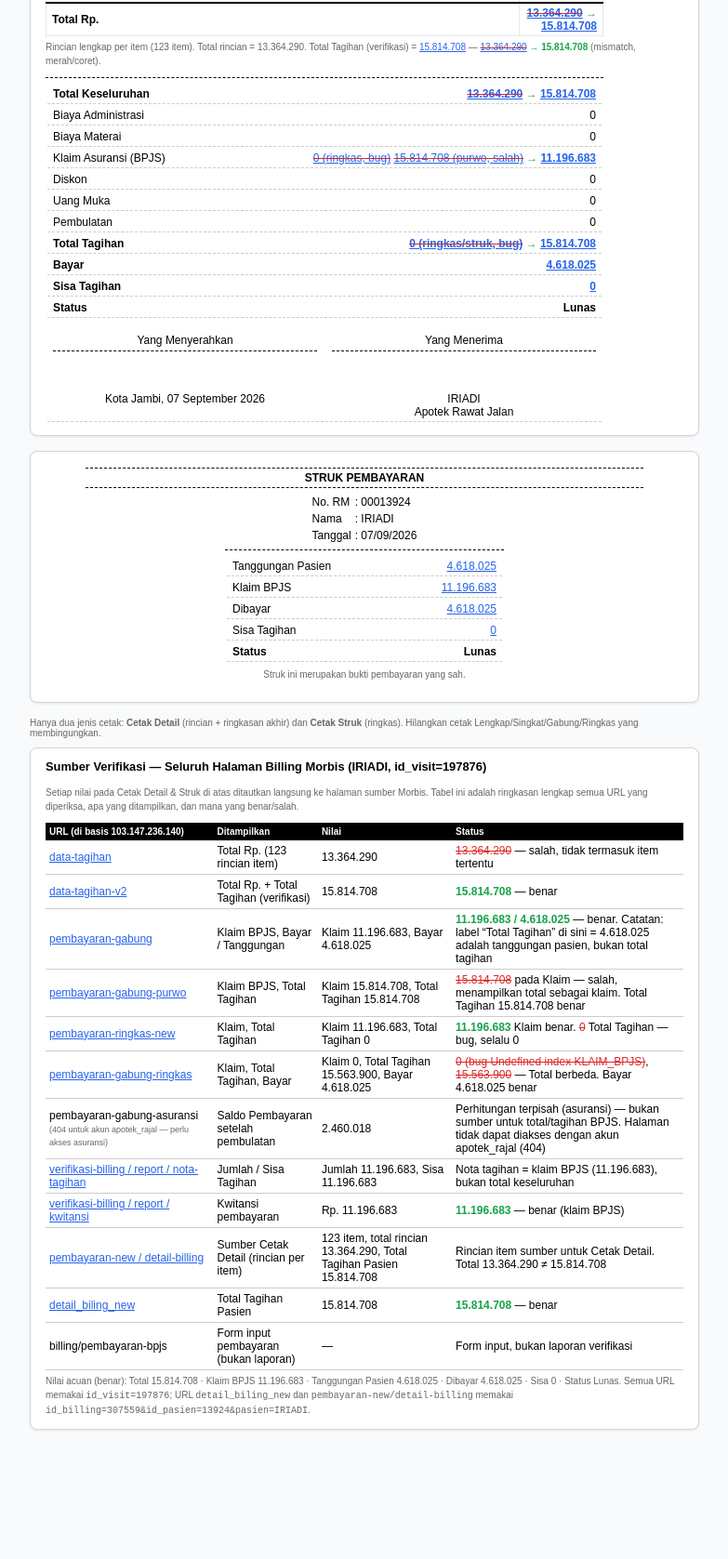
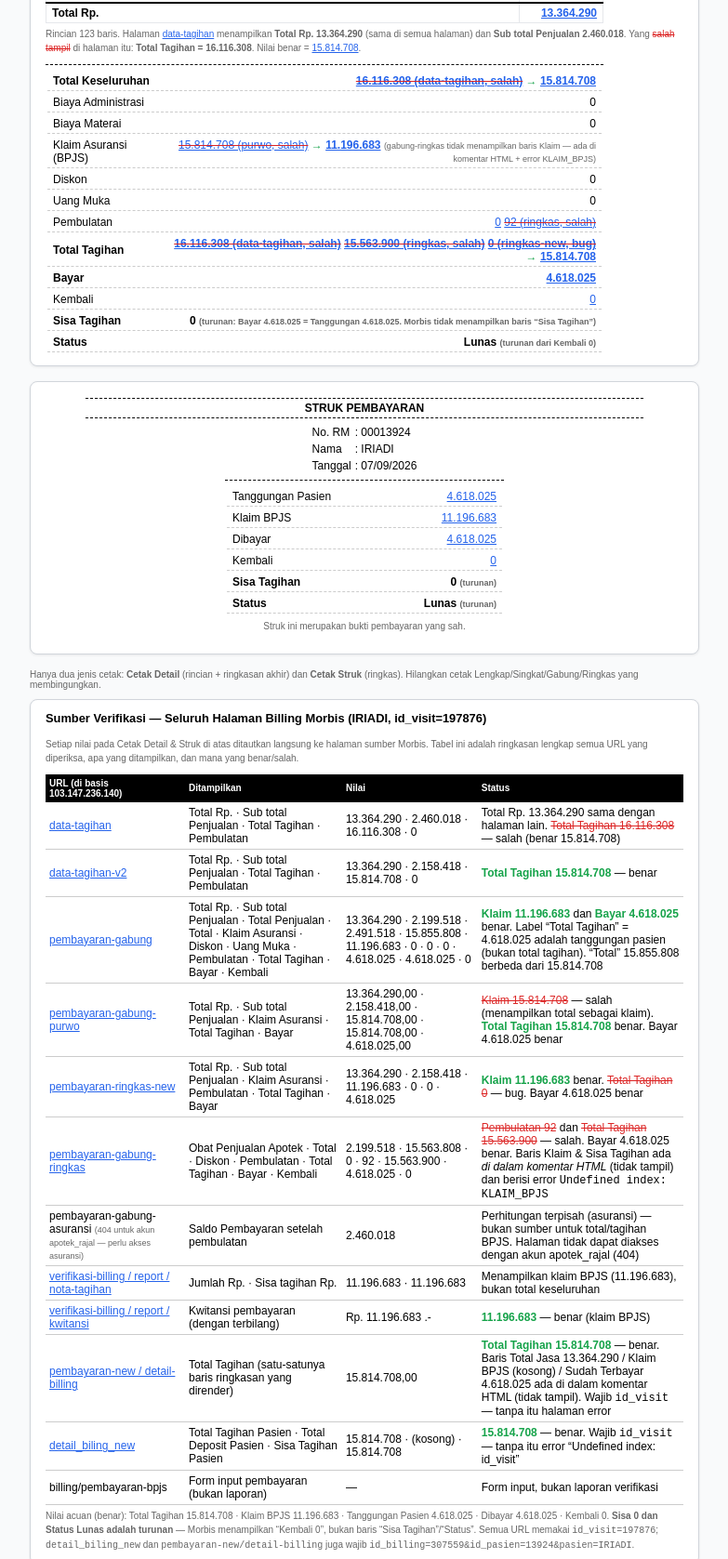
Before and after one commit to adptrawork/contoh-billing-bpjs, a plain HTML site: page index.html in a window 1280 px wide. Shown: the part 4673-6350 px from the top of the page at 93% size, without its empty margins (248-1031 px from the left). Before the commit the page ends 6243 px from the top, so only its background shows below. Drawn offline with Linux system fonts and the light colour scheme.

Commit message:
Selaraskan nominal dengan yang tampil di Morbis (16.116.308 salah; Kembali 0; tanpa blok ttd)

```diff
--- a/index.html
+++ b/index.html
@@ -218,39 +218,25 @@
     <tr><td>122</td><td>06/09/2026/VIP - VIP VIP</td><td align="right">650.000</td><td align="right">1</td><td align="right">0</td><td align="right">650.000</td></tr>
     <tr><td>123</td><td>07/09/2026/VIP - VIP VIP</td><td align="right">650.000</td><td align="right">1</td><td align="right">0</td><td align="right">650.000</td></tr>
     <tr class="sub-row"><td colspan="5">SubTotal : SEWA KAMAR</td><td align="right">2.600.000</td></tr>
-    <tr class="bold" style="border-top:2px solid #000;"><td colspan="5">Total Rp.</td><td align="right"><span class="wrong"><a href="http://103.147.236.140/billing/report/data-tagihan?id_visit=197876" target="_blank" rel="noopener noreferrer">13.364.290</a></span> <span class="correct">&rarr; <a href="http://103.147.236.140/billing/report/data-tagihan-v2?id_visit=197876" target="_blank" rel="noopener noreferrer">15.814.708</a></span></td></tr>
+    <tr class="bold" style="border-top:2px solid #000;"><td colspan="5">Total Rp.</td><td align="right"><a href="http://103.147.236.140/billing/report/data-tagihan?id_visit=197876" target="_blank" rel="noopener noreferrer">13.364.290</a></td></tr>
   </table>
-  <p class="note">Rincian lengkap per item (123 item). Total rincian = 13.364.290. Total Tagihan (verifikasi) = <a href="http://103.147.236.140/billing/report/data-tagihan-v2?id_visit=197876" target="_blank" rel="noopener noreferrer">15.814.708</a> — <span class="wrong"><a href="http://103.147.236.140/billing/report/data-tagihan?id_visit=197876" target="_blank" rel="noopener noreferrer">13.364.290</a></span> <span class="correct">→ 15.814.708</span> (mismatch, merah/coret).</p>
+  <p class="note">Rincian 123 baris. Halaman <a href="http://103.147.236.140/billing/report/data-tagihan?id_visit=197876" target="_blank" rel="noopener noreferrer">data-tagihan</a> menampilkan <strong>Total Rp. 13.364.290</strong> (sama di semua halaman) dan <strong>Sub total Penjualan 2.460.018</strong>. Yang <span class="wrong">salah tampil</span> di halaman itu: <strong>Total Tagihan = 16.116.308</strong>. Nilai benar = <a href="http://103.147.236.140/billing/report/data-tagihan-v2?id_visit=197876" target="_blank" rel="noopener noreferrer">15.814.708</a>.</p>
 
   <hr style="border:none;border-top:1px dashed #000;width:100%;max-width:600px;margin:5px 0;">
 
   <table class="final-tbl">
-    <tr class="bold"><td>Total Keseluruhan</td><td class="num"><span class="wrong"><a href="http://103.147.236.140/billing/report/data-tagihan?id_visit=197876" target="_blank" rel="noopener noreferrer">13.364.290</a></span> <span class="correct">→ <a href="http://103.147.236.140/billing/report/data-tagihan-v2?id_visit=197876" target="_blank" rel="noopener noreferrer">15.814.708</a></span></td></tr>
+    <tr class="bold"><td>Total Keseluruhan</td><td class="num"><span class="wrong"><a href="http://103.147.236.140/billing/report/data-tagihan?id_visit=197876" target="_blank" rel="noopener noreferrer">16.116.308 (data-tagihan, salah)</a></span> <span class="correct">→ <a href="http://103.147.236.140/billing/report/data-tagihan-v2?id_visit=197876" target="_blank" rel="noopener noreferrer">15.814.708</a></span></td></tr>
     <tr><td>Biaya Administrasi</td><td class="num">0</td></tr>
     <tr><td>Biaya Materai</td><td class="num">0</td></tr>
-    <tr><td>Klaim Asuransi (BPJS)</td><td class="num"><span class="wrong"><a href="http://103.147.236.140/billing/report/pembayaran-gabung-ringkas?id_visit=197876" target="_blank" rel="noopener noreferrer">0 (ringkas, bug)</a></span> <span class="wrong"><a href="http://103.147.236.140/billing/report/pembayaran-gabung-purwo?id_visit=197876" target="_blank" rel="noopener noreferrer">15.814.708 (purwo, salah)</a></span> <span class="correct">→ <a href="http://103.147.236.140/billing/report/pembayaran-gabung?id_visit=197876" target="_blank" rel="noopener noreferrer">11.196.683</a></span></td></tr>
+    <tr><td>Klaim Asuransi (BPJS)</td><td class="num"><span class="wrong"><a href="http://103.147.236.140/billing/report/pembayaran-gabung-purwo?id_visit=197876" target="_blank" rel="noopener noreferrer">15.814.708 (purwo, salah)</a></span> <span class="correct">→ <a href="http://103.147.236.140/billing/report/pembayaran-gabung?id_visit=197876" target="_blank" rel="noopener noreferrer">11.196.683</a></span> <span class="note-inline">(gabung-ringkas tidak menampilkan baris Klaim — ada di komentar HTML + error KLAIM_BPJS)</span></td></tr>
     <tr><td>Diskon</td><td class="num">0</td></tr>
     <tr><td>Uang Muka</td><td class="num">0</td></tr>
-    <tr><td>Pembulatan</td><td class="num">0</td></tr>
-    <tr class="bold"><td>Total Tagihan</td><td class="num"><span class="wrong"><a href="http://103.147.236.140/billing/report/pembayaran-ringkas-new?id_visit=197876" target="_blank" rel="noopener noreferrer">0 (ringkas/struk, bug)</a></span> <span class="correct">→ <a href="http://103.147.236.140/billing/report/data-tagihan-v2?id_visit=197876" target="_blank" rel="noopener noreferrer">15.814.708</a></span></td></tr>
+    <tr><td>Pembulatan</td><td class="num"><a href="http://103.147.236.140/billing/report/pembayaran-gabung?id_visit=197876" target="_blank" rel="noopener noreferrer">0</a> <span class="wrong"><a href="http://103.147.236.140/billing/report/pembayaran-gabung-ringkas?id_visit=197876" target="_blank" rel="noopener noreferrer">92 (ringkas, salah)</a></span></td></tr>
+    <tr class="bold"><td>Total Tagihan</td><td class="num"><span class="wrong"><a href="http://103.147.236.140/billing/report/data-tagihan?id_visit=197876" target="_blank" rel="noopener noreferrer">16.116.308 (data-tagihan, salah)</a></span> <span class="wrong"><a href="http://103.147.236.140/billing/report/pembayaran-gabung-ringkas?id_visit=197876" target="_blank" rel="noopener noreferrer">15.563.900 (ringkas, salah)</a></span> <span class="wrong"><a href="http://103.147.236.140/billing/report/pembayaran-ringkas-new?id_visit=197876" target="_blank" rel="noopener noreferrer">0 (ringkas-new, bug)</a></span> <span class="correct">→ <a href="http://103.147.236.140/billing/report/data-tagihan-v2?id_visit=197876" target="_blank" rel="noopener noreferrer">15.814.708</a></span></td></tr>
     <tr class="bold"><td>Bayar</td><td class="num"><a href="http://103.147.236.140/billing/report/pembayaran-gabung?id_visit=197876" target="_blank" rel="noopener noreferrer">4.618.025</a></td></tr>
-    <tr class="bold"><td>Sisa Tagihan</td><td class="num"><a href="http://103.147.236.140/billing/report/pembayaran-gabung-ringkas?id_visit=197876" target="_blank" rel="noopener noreferrer">0</a></td></tr>
-    <tr class="bold"><td>Status</td><td class="num">Lunas</td></tr>
-    <tr><td colspan="2">
-      <div style="display:grid;grid-template-columns:1fr 1fr;gap:16px;margin-top:12px;">
-        <div style="text-align:center;">
-          <div style="border-bottom:1px dashed #000;padding-bottom:4px;margin-bottom:4px;">Yang Menyerahkan</div>
-          <div style="height:40px;"></div>
-          <div>Kota Jambi, 07 September 2026</div>
-        </div>
-        <div style="text-align:center;">
-          <div style="border-bottom:1px dashed #000;padding-bottom:4px;margin-bottom:4px;">Yang Menerima</div>
-          <div style="height:40px;"></div>
-          <div>IRIADI</div>
-          <div>Apotek Rawat Jalan</div>
-        </div>
-      </div>
-    </td></tr>
+    <tr><td>Kembali</td><td class="num"><a href="http://103.147.236.140/billing/report/pembayaran-gabung?id_visit=197876" target="_blank" rel="noopener noreferrer">0</a></td></tr>
+    <tr class="bold"><td>Sisa Tagihan</td><td class="num">0 <span class="note-inline">(turunan: Bayar 4.618.025 = Tanggungan 4.618.025. Morbis tidak menampilkan baris “Sisa Tagihan”)</span></td></tr>
+    <tr class="bold"><td>Status</td><td class="num">Lunas <span class="note-inline">(turunan dari Kembali 0)</span></td></tr>
   </table>
 
 </div>
@@ -270,8 +256,9 @@
     <tr><td>Tanggungan Pasien</td><td class="num"><a href="http://103.147.236.140/billing/report/pembayaran-gabung?id_visit=197876" target="_blank" rel="noopener noreferrer">4.618.025</a></td></tr>
     <tr><td>Klaim BPJS</td><td class="num"><a href="http://103.147.236.140/billing/report/pembayaran-gabung?id_visit=197876" target="_blank" rel="noopener noreferrer">11.196.683</a></td></tr>
     <tr><td>Dibayar</td><td class="num"><a href="http://103.147.236.140/billing/report/pembayaran-gabung?id_visit=197876" target="_blank" rel="noopener noreferrer">4.618.025</a></td></tr>
-    <tr><td>Sisa Tagihan</td><td class="num"><a href="http://103.147.236.140/billing/report/pembayaran-gabung-ringkas?id_visit=197876" target="_blank" rel="noopener noreferrer">0</a></td></tr>
-    <tr class="bold"><td>Status</td><td class="num">Lunas</td></tr>
+    <tr><td>Kembali</td><td class="num"><a href="http://103.147.236.140/billing/report/pembayaran-gabung?id_visit=197876" target="_blank" rel="noopener noreferrer">0</a></td></tr>
+    <tr class="bold"><td>Sisa Tagihan</td><td class="num">0 <span class="note-inline">(turunan)</span></td></tr>
+    <tr class="bold"><td>Status</td><td class="num">Lunas <span class="note-inline">(turunan)</span></td></tr>
   </table>
   <p class="note" style="text-align:center;">Struk ini merupakan bukti pembayaran yang sah.</p>
 </div>
@@ -297,39 +284,39 @@
     <tbody>
       <tr>
         <td style="padding:4px;border-bottom:1px solid #ccc;"><a href="http://103.147.236.140/billing/report/data-tagihan?id_visit=197876" target="_blank" rel="noopener noreferrer">data-tagihan</a></td>
-        <td style="padding:4px;border-bottom:1px solid #ccc;">Total Rp. (123 rincian item)</td>
-        <td style="padding:4px;border-bottom:1px solid #ccc;">13.364.290</td>
-        <td style="padding:4px;border-bottom:1px solid #ccc;"><span class="wrong">13.364.290</span> — salah, tidak termasuk item tertentu</td>
+        <td style="padding:4px;border-bottom:1px solid #ccc;">Total Rp. · Sub total Penjualan · Total Tagihan · Pembulatan</td>
+        <td style="padding:4px;border-bottom:1px solid #ccc;">13.364.290 · 2.460.018 · 16.116.308 · 0</td>
+        <td style="padding:4px;border-bottom:1px solid #ccc;">Total Rp. 13.364.290 sama dengan halaman lain. <span class="wrong">Total Tagihan 16.116.308</span> — salah (benar 15.814.708)</td>
       </tr>
       <tr>
         <td style="padding:4px;border-bottom:1px solid #ccc;"><a href="http://103.147.236.140/billing/report/data-tagihan-v2?id_visit=197876" target="_blank" rel="noopener noreferrer">data-tagihan-v2</a></td>
-        <td style="padding:4px;border-bottom:1px solid #ccc;">Total Rp. + Total Tagihan (verifikasi)</td>
-        <td style="padding:4px;border-bottom:1px solid #ccc;">15.814.708</td>
-        <td style="padding:4px;border-bottom:1px solid #ccc;"><span class="correct">15.814.708</span> — benar</td>
+        <td style="padding:4px;border-bottom:1px solid #ccc;">Total Rp. · Sub total Penjualan · Total Tagihan · Pembulatan</td>
+        <td style="padding:4px;border-bottom:1px solid #ccc;">13.364.290 · 2.158.418 · 15.814.708 · 0</td>
+        <td style="padding:4px;border-bottom:1px solid #ccc;"><span class="correct">Total Tagihan 15.814.708</span> — benar</td>
       </tr>
       <tr>
         <td style="padding:4px;border-bottom:1px solid #ccc;"><a href="http://103.147.236.140/billing/report/pembayaran-gabung?id_visit=197876" target="_blank" rel="noopener noreferrer">pembayaran-gabung</a></td>
-        <td style="padding:4px;border-bottom:1px solid #ccc;">Klaim BPJS, Bayar / Tanggungan</td>
-        <td style="padding:4px;border-bottom:1px solid #ccc;">Klaim 11.196.683, Bayar 4.618.025</td>
-        <td style="padding:4px;border-bottom:1px solid #ccc;"><span class="correct">11.196.683 / 4.618.025</span> — benar. Catatan: label “Total Tagihan” di sini = 4.618.025 adalah tanggungan pasien, bukan total tagihan</td>
+        <td style="padding:4px;border-bottom:1px solid #ccc;">Total Rp. · Sub total Penjualan · Total Penjualan · Total · Klaim Asuransi · Diskon · Uang Muka · Pembulatan · Total Tagihan · Bayar · Kembali</td>
+        <td style="padding:4px;border-bottom:1px solid #ccc;">13.364.290 · 2.199.518 · 2.491.518 · 15.855.808 · 11.196.683 · 0 · 0 · 0 · 4.618.025 · 4.618.025 · 0</td>
+        <td style="padding:4px;border-bottom:1px solid #ccc;"><span class="correct">Klaim 11.196.683</span> dan <span class="correct">Bayar 4.618.025</span> benar. Label “Total Tagihan” = 4.618.025 adalah tanggungan pasien (bukan total tagihan). “Total” 15.855.808 berbeda dari 15.814.708</td>
       </tr>
       <tr>
         <td style="padding:4px;border-bottom:1px solid #ccc;"><a href="http://103.147.236.140/billing/report/pembayaran-gabung-purwo?id_visit=197876" target="_blank" rel="noopener noreferrer">pembayaran-gabung-purwo</a></td>
-        <td style="padding:4px;border-bottom:1px solid #ccc;">Klaim BPJS, Total Tagihan</td>
-        <td style="padding:4px;border-bottom:1px solid #ccc;">Klaim 15.814.708, Total Tagihan 15.814.708</td>
-        <td style="padding:4px;border-bottom:1px solid #ccc;"><span class="wrong">15.814.708</span> pada Klaim — salah, menampilkan total sebagai klaim. Total Tagihan 15.814.708 benar</td>
+        <td style="padding:4px;border-bottom:1px solid #ccc;">Total Rp. · Sub total Penjualan · Klaim Asuransi · Total Tagihan · Bayar</td>
+        <td style="padding:4px;border-bottom:1px solid #ccc;">13.364.290,00 · 2.158.418,00 · 15.814.708,00 · 15.814.708,00 · 4.618.025,00</td>
+        <td style="padding:4px;border-bottom:1px solid #ccc;"><span class="wrong">Klaim 15.814.708</span> — salah (menampilkan total sebagai klaim). <span class="correct">Total Tagihan 15.814.708</span> benar. Bayar 4.618.025 benar</td>
       </tr>
       <tr>
         <td style="padding:4px;border-bottom:1px solid #ccc;"><a href="http://103.147.236.140/billing/report/pembayaran-ringkas-new?id_visit=197876" target="_blank" rel="noopener noreferrer">pembayaran-ringkas-new</a></td>
-        <td style="padding:4px;border-bottom:1px solid #ccc;">Klaim, Total Tagihan</td>
-        <td style="padding:4px;border-bottom:1px solid #ccc;">Klaim 11.196.683, Total Tagihan 0</td>
-        <td style="padding:4px;border-bottom:1px solid #ccc;"><span class="correct">11.196.683</span> Klaim benar. <span class="wrong">0</span> Total Tagihan — bug, selalu 0</td>
+        <td style="padding:4px;border-bottom:1px solid #ccc;">Total Rp. · Sub total Penjualan · Klaim Asuransi · Pembulatan · Total Tagihan · Bayar</td>
+        <td style="padding:4px;border-bottom:1px solid #ccc;">13.364.290 · 2.158.418 · 11.196.683 · 0 · 0 · 4.618.025</td>
+        <td style="padding:4px;border-bottom:1px solid #ccc;"><span class="correct">Klaim 11.196.683</span> benar. <span class="wrong">Total Tagihan 0</span> — bug. Bayar 4.618.025 benar</td>
       </tr>
       <tr>
         <td style="padding:4px;border-bottom:1px solid #ccc;"><a href="http://103.147.236.140/billing/report/pembayaran-gabung-ringkas?id_visit=197876" target="_blank" rel="noopener noreferrer">pembayaran-gabung-ringkas</a></td>
-        <td style="padding:4px;border-bottom:1px solid #ccc;">Klaim, Total Tagihan, Bayar</td>
-        <td style="padding:4px;border-bottom:1px solid #ccc;">Klaim 0, Total Tagihan 15.563.900, Bayar 4.618.025</td>
-        <td style="padding:4px;border-bottom:1px solid #ccc;"><span class="wrong">0 (bug Undefined index KLAIM_BPJS)</span>, <span class="wrong">15.563.900</span> — Total berbeda. Bayar 4.618.025 benar</td>
+        <td style="padding:4px;border-bottom:1px solid #ccc;">Obat Penjualan Apotek · Total · Diskon · Pembulatan · Total Tagihan · Bayar · Kembali</td>
+        <td style="padding:4px;border-bottom:1px solid #ccc;">2.199.518 · 15.563.808 · 0 · 92 · 15.563.900 · 4.618.025 · 0</td>
+        <td style="padding:4px;border-bottom:1px solid #ccc;"><span class="wrong">Pembulatan 92</span> dan <span class="wrong">Total Tagihan 15.563.900</span> — salah. Bayar 4.618.025 benar. Baris Klaim &amp; Sisa Tagihan ada <em>di dalam komentar HTML</em> (tidak tampil) dan berisi error <code>Undefined index: KLAIM_BPJS</code></td>
       </tr>
       <tr>
         <td style="padding:4px;border-bottom:1px solid #ccc;">pembayaran-gabung-asuransi <span class="note-inline">(404 untuk akun apotek_rajal — perlu akses asuransi)</span></td>
@@ -339,27 +326,27 @@
       </tr>
       <tr>
         <td style="padding:4px;border-bottom:1px solid #ccc;"><a href="http://103.147.236.140/billing/verifikasi-billing/report/nota-tagihan?id_visit=197876" target="_blank" rel="noopener noreferrer">verifikasi-billing / report / nota-tagihan</a></td>
-        <td style="padding:4px;border-bottom:1px solid #ccc;">Jumlah / Sisa Tagihan</td>
-        <td style="padding:4px;border-bottom:1px solid #ccc;">Jumlah 11.196.683, Sisa 11.196.683</td>
-        <td style="padding:4px;border-bottom:1px solid #ccc;">Nota tagihan = klaim BPJS (11.196.683), bukan total keseluruhan</td>
+        <td style="padding:4px;border-bottom:1px solid #ccc;">Jumlah Rp. · Sisa tagihan Rp.</td>
+        <td style="padding:4px;border-bottom:1px solid #ccc;">11.196.683 · 11.196.683</td>
+        <td style="padding:4px;border-bottom:1px solid #ccc;">Menampilkan klaim BPJS (11.196.683), bukan total keseluruhan</td>
       </tr>
       <tr>
         <td style="padding:4px;border-bottom:1px solid #ccc;"><a href="http://103.147.236.140/billing/verifikasi-billing/report/kwitansi?id_visit=197876" target="_blank" rel="noopener noreferrer">verifikasi-billing / report / kwitansi</a></td>
-        <td style="padding:4px;border-bottom:1px solid #ccc;">Kwitansi pembayaran</td>
-        <td style="padding:4px;border-bottom:1px solid #ccc;">Rp. 11.196.683</td>
+        <td style="padding:4px;border-bottom:1px solid #ccc;">Kwitansi pembayaran (dengan terbilang)</td>
+        <td style="padding:4px;border-bottom:1px solid #ccc;">Rp. 11.196.683 .-</td>
         <td style="padding:4px;border-bottom:1px solid #ccc;"><span class="correct">11.196.683</span> — benar (klaim BPJS)</td>
       </tr>
       <tr>
-        <td style="padding:4px;border-bottom:1px solid #ccc;"><a href="http://103.147.236.140/billing/pembayaran-new/detail-billing?id_billing=307559&amp;id_pasien=13924&amp;pasien=IRIADI" target="_blank" rel="noopener noreferrer">pembayaran-new / detail-billing</a></td>
-        <td style="padding:4px;border-bottom:1px solid #ccc;">Sumber Cetak Detail (rincian per item)</td>
-        <td style="padding:4px;border-bottom:1px solid #ccc;">123 item, total rincian 13.364.290, Total Tagihan Pasien 15.814.708</td>
-        <td style="padding:4px;border-bottom:1px solid #ccc;">Rincian item sumber untuk Cetak Detail. Total 13.364.290 ≠ 15.814.708</td>
+        <td style="padding:4px;border-bottom:1px solid #ccc;"><a href="http://103.147.236.140/billing/pembayaran-new/detail-billing?id_billing=307559&amp;id_pasien=13924&amp;pasien=IRIADI&amp;id_visit=197876" target="_blank" rel="noopener noreferrer">pembayaran-new / detail-billing</a></td>
+        <td style="padding:4px;border-bottom:1px solid #ccc;">Total Tagihan (satu-satunya baris ringkasan yang dirender)</td>
+        <td style="padding:4px;border-bottom:1px solid #ccc;">15.814.708,00</td>
+        <td style="padding:4px;border-bottom:1px solid #ccc;"><span class="correct">Total Tagihan 15.814.708</span> — benar. Baris Total Jasa 13.364.290 / Klaim BPJS (kosong) / Sudah Terbayar 4.618.025 ada di dalam komentar HTML (tidak tampil). Wajib <code>id_visit</code> — tanpa itu halaman error</td>
       </tr>
       <tr>
-        <td style="padding:4px;border-bottom:1px solid #ccc;"><a href="http://103.147.236.140/billing/detail_biling_new?id_billing=307559&amp;id_pasien=13924&amp;pasien=IRIADI" target="_blank" rel="noopener noreferrer">detail_biling_new</a></td>
-        <td style="padding:4px;border-bottom:1px solid #ccc;">Total Tagihan Pasien</td>
-        <td style="padding:4px;border-bottom:1px solid #ccc;">15.814.708</td>
-        <td style="padding:4px;border-bottom:1px solid #ccc;"><span class="correct">15.814.708</span> — benar</td>
+        <td style="padding:4px;border-bottom:1px solid #ccc;"><a href="http://103.147.236.140/billing/detail_biling_new?id_billing=307559&amp;id_pasien=13924&amp;pasien=IRIADI&amp;id_visit=197876" target="_blank" rel="noopener noreferrer">detail_biling_new</a></td>
+        <td style="padding:4px;border-bottom:1px solid #ccc;">Total Tagihan Pasien · Total Deposit Pasien · Sisa Tagihan Pasien</td>
+        <td style="padding:4px;border-bottom:1px solid #ccc;">15.814.708 · (kosong) · 15.814.708</td>
+        <td style="padding:4px;border-bottom:1px solid #ccc;"><span class="correct">15.814.708</span> — benar. Wajib <code>id_visit</code> — tanpa itu error “Undefined index: id_visit”</td>
       </tr>
       <tr>
         <td style="padding:4px;border-bottom:1px solid #ccc;">billing/pembayaran-bpjs</td>
@@ -369,7 +356,7 @@
       </tr>
     </tbody>
   </table>
-  <p class="note" style="margin-bottom:0;">Nilai acuan (benar): Total 15.814.708 · Klaim BPJS 11.196.683 · Tanggungan Pasien 4.618.025 · Dibayar 4.618.025 · Sisa 0 · Status Lunas. Semua URL memakai <code>id_visit=197876</code>; URL <code>detail_biling_new</code> dan <code>pembayaran-new/detail-billing</code> memakai <code>id_billing=307559&amp;id_pasien=13924&amp;pasien=IRIADI</code>.</p>
+  <p class="note" style="margin-bottom:0;">Nilai acuan (benar): Total Tagihan 15.814.708 · Klaim BPJS 11.196.683 · Tanggungan Pasien 4.618.025 · Dibayar 4.618.025 · Kembali 0. <strong>Sisa 0 dan Status Lunas adalah turunan</strong> — Morbis menampilkan “Kembali 0”, bukan baris “Sisa Tagihan”/“Status”. Semua URL memakai <code>id_visit=197876</code>; <code>detail_biling_new</code> dan <code>pembayaran-new/detail-billing</code> juga wajib <code>id_billing=307559&amp;id_pasien=13924&amp;pasien=IRIADI</code>.</p>
 </div>
 
 </div>
```
